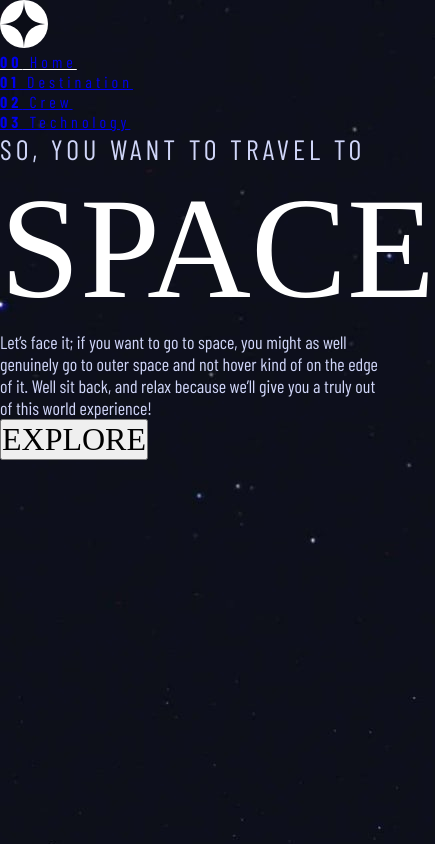
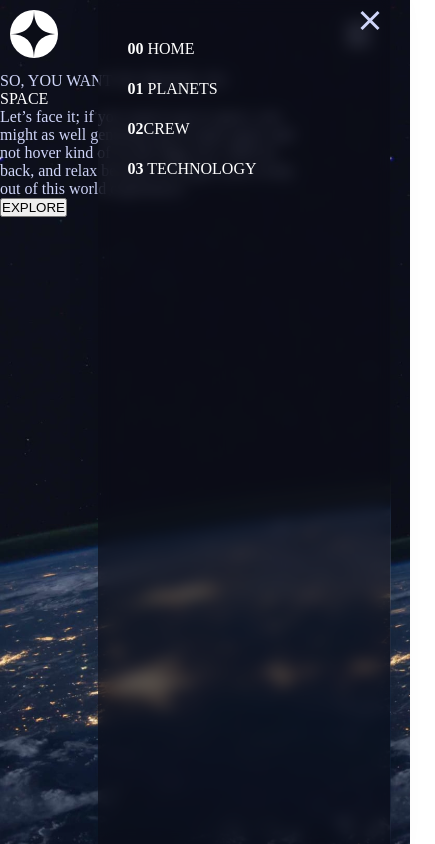
Before and after one commit to felipedvieira/Space-tourism-website, a plain HTML site: page docs/index.html in a window 390 px wide. Shown: the whole page, 435 px wide, since content can reach past the window. Drawn offline with nearby package versions, Linux system fonts and the light colour scheme; a web font is replaced by a local one.

Commit message:
status: On branch main Modiefied nav

```diff
--- a/docs/index.css
+++ b/docs/index.css
@@ -9,55 +9,6 @@ body,html{
 
 }
 
-.textPreset-1{
-    font-family: "Bellefair", serif;
-    letter-spacing: 0px;
-    font-size: 144px;
-}
-
-.textPreset-2{
-    font-family: "Bellefair", serif;
-    letter-spacing: 0px;
-    font-size: 100px;
-}
-
-.textPreset-3{
-    font-family: "Bellefair", serif;
-    letter-spacing: 0px;
-    font-size: 56px;
-}
-
-.textPreset-4{
-    font-family: "Bellefair", serif;
-    letter-spacing: 0px;
-    font-size: 32px;
-}
-
-.textPreset-5{
-    font-family: "Barlow Condensed", sans-serif;
-    letter-spacing: 4px;
-    font-size: 28px;
-}
-.textPreset-6{
-    font-family: "Barlow Condensed", sans-serif;
-    letter-spacing: 0px;
-    font-size: 28px;
-}
-.textPreset-7{
-    font-family: "Barlow Condensed", sans-serif;
-    letter-spacing: 2px;
-    font-size: 14px;
-}
-.textPreset-8{
-    font-family: "Barlow Condensed", sans-serif;
-    letter-spacing: 4px;
-    font-size: 16px;
-}
-.textPreset-9{
-    font-family: "Barlow Condensed", sans-serif;
-    letter-spacing: 0px;
-    font-size: 18px;
-}
 
 .uppercase{
     text-transform: uppercase;
@@ -88,19 +39,131 @@ body,html{
   font-style: normal;
 }
 
+nav ul{
+    width: 100%;
+    display: flex;
+    flex-direction: row;
+    justify-content: flex-end;
+    list-style: none;
+}
 
-@media screen and (max-width: 400px){  /*MOBILE*/
+nav li:first-child{
+    margin-right:auto;
+}
+
+
+
+nav a{
+    height: 100%;
+    padding: 0 30px;
+    text-decoration: none;
+    color: white;
+}
+
+
+@media screen and (max-width: 425px){  /*MOBILE*/
 
      body{
-    background-image:url("assets/home/background-home-mobile.jpg");
-    background-repeat: no-repeat;
-    max-width: 1440px;
-    max-height: 900px;
+        background-image:url("assets/home/background-home-mobile.jpg");
+        background-size: cover;
     }
+
+
+    .sidebar{
+        height: 100vh;
+        max-width: 350px;
+        width: 75%;
+        position: fixed;
+        top: 0px;
+        right: 0px;
+        z-index: 999;
+        display: flex;
+        flex-direction: column;
+        align-items: flex-start;
+        justify-content: start;
+        transition: 0.3s ease;
+        background: rgba(11, 13, 23, 0.67);
+        box-shadow: 0 4px 30px rgba(0, 0, 0, 0.1);
+        backdrop-filter: blur(7.2px);
+        -webkit-backdrop-filter: blur(7.2px);
+    }
+
+    .siderabar li, a{
+        width: 100%;
+    }
+
+    .hideOnMobile{
+        display: none;
+    }
+
+    nav:first-child{
+        margin-right: auto;
+    }
+
+    nav{
+        padding:10px;
+        width: 100%;
+        display: flex;
+        justify-content: flex-end;
+        align-items: center;
+        justify-items: center;
+    }
+
+    li{
+        list-style: none;
+        text-decoration: none;
+        text-underline-offset: 40px;
+    }
+
+
+.align-li{
+    height: 100%;
+    align-self: center;
+}
+
+    a{
+        text-decoration: none;
+        color: white;
+
+
+    }
+
+    a:hover{
+        cursor: pointer;
+        text-decoration: underline rgba(255, 255, 255, 0.445);
+    }
+
+    .close-icon{
+        position: absolute;
+        top: 0;
+        right: 0;
+        padding: 10px;
+}
+
+.sidebar ul, .sidebar li{
+    height: 40px;
+    text-decoration: none;
+    list-style: none;
+    width: 100%;
+    text-align: start;
 
 }
 
-@media screen and (min-width:401px) and (max-width: 780px){  /*TABLET*/
+.sidebar li:hover{
+    background-color: white;
+    color: black;
+    cursor: pointer;
+}
+
+    .main-content{
+        width: 100%;;
+    }
+    .main-texts{
+        width: 80%;
+    }
+}
+
+@media screen and (min-width:425px) and (max-width: 780px){  /*TABLET*/
 
      body{
     background-image:url("assets/home/background-home-tablet.jpg");
@@ -120,39 +183,19 @@ body,html{
 
     }
 
+    .sidebar{
+        display:none;
+    }
+
+    .hideOnDesktop{
+        display: none;
+    }
+
     a:hover{
         cursor: pointer;
         text-decoration: underline rgba(255, 255, 255, 0.445);
     }
 
-
-    .header{
-        width: 100%;
-        height: 96px;
-        display: flex;
-        align-items: center;
-        margin-left: 32px;
-
-    }
-
-    .nav{
-        display: flex;
-        padding-left: 32px;
-        width: 85%;
-    }
-
-    .list{
-        display: flex;
-        width: 100%;
-        height: 96px;
-        background-color: rgba(255, 255, 255, 0.11);
-        align-items: center;
-        justify-content: space-around;
-        font-family: "Barlow Condensed", sans-serif;
-        text-transform: uppercase;
-        font-size: 16px;
-
-    }
 
     .main{
         height: auto;
@@ -188,40 +231,12 @@ body,html{
     background-repeat: no-repeat;
     }
 
-    .nav{
-        display: flex;
-        width: 60%;
-        flex-direction: column;
-    }
-    .header{
-        height: 136px;
-        width: 90%;
-        display: flex;
-        align-items: center;
-        margin-left: 64px;
-    }
-    .line{
-        height: 2px;
-        width: 25%;
-        margin-left: 64px;
-        border-bottom: 2px solid rgb(119, 119, 119);
-    }
-
     li{
         list-style: none;
         text-decoration: none;
         text-underline-offset: 40px;
     }
 
-    .list{
-        display: flex;
-        height: 96px;
-        background-color: rgba(255, 255, 255, 0.11);
-        align-items: center;
-        justify-content: space-around;
-        font-family: "Barlow Condensed", sans-serif;
-        text-transform: uppercase;
-    }
 
     a{
         text-decoration: none;
@@ -296,4 +311,12 @@ body,html{
     .paddingB-32px{
         padding-bottom: 32px;
     }
+
+    .sidebar{
+        display: none;
+    }
+
+    .hideOnDesktop{
+        display: none;
+    }
 }
--- a/docs/index.html
+++ b/docs/index.html
@@ -13,25 +13,30 @@
 </head>
 
 <body>
-    <div class="header">
-      <img src="assets\shared\logo.svg" alt="">
-      <span class="line"></span>
-      <nav class="nav">
-        <ul class="list">
-          <li><a href="#index.html" class="active-page textPreset-8"><b>00</b> Home</a></li>
-          <li><a href="destination-europa.html" class="textPreset-8"><b>01</b> Destination</a></li>
-          <li><a href="crew.html" class="textPreset-8"><b>02</b> Crew</a></li>
-          <li><a href="technology-capsule.html" class="textPreset-8"><b>03</b> Technology</a></li>
+
+    <nav class="header">
+        <ul class="ul-nav">
+            <li><img src="assets\shared\logo.svg" alt="" class=icon;"></li>
+            <li class="hideOnMobile"><a href="#"><b>00</b> HOME</a></li>
+            <li class="hideOnMobile"><a href="#"><b>01</b> PLANETS</a></li>
+            <li class="hideOnMobile"><a href="#"><b>02</b> CREW</a></li>
+            <li class="hideOnMobile"><a href="#"><b>03</b> TECHNOLOGY</a></li>
+            <li onclick=openSideBar() class="hideOnDesktop align-li"><a href="#"><img src="assets/shared/icon-hamburger.svg" alt="" style="width: 24px; height: 21px;"></a></li>
         </ul>
-
-      </nav>
-    </div>
+        <ul class="sidebar">
+            <li onclick=closeSideBar()><a href="#"><img src="assets\shared\icon-close.svg" alt="" class="close-icon"></a></li>
+            <li><a href="#"><b>00</b> HOME</a></li>
+            <li><a href="#"><b>01</b> PLANETS</a></li>
+            <li><a href="#"><b>02</b>CREW</a></li>
+            <li><a href="#"><b>03</b> TECHNOLOGY</a></li>
+        </ul>
+    </nav>
     <div class="main">
       <div class="mainContent">
         <div class="main-texts">
-          <p class="textPreset-5 blue-300 uppercase paddingB-16px">So, you want to travel to</p>
-          <p class="textPreset-1 white uppercase paddingB-32px">Space</p>
-          <p class="textPreset-9 blue-300"> Let’s face it; if you want to go to space, you might as well genuinely go to
+          <p class="blue-300 uppercase paddingB-16px">So, you want to travel to</p>
+          <p class="white uppercase paddingB-32px">Space</p>
+          <p class="blue-300"> Let’s face it; if you want to go to space, you might as well genuinely go to
     outer space and not hover kind of on the edge of it. Well sit back, and relax
     because we’ll give you a truly out of this world experience!</p>
         </div>
@@ -40,6 +45,16 @@
       <div class="hover-button"></div>
     </div>
 
+    <script>
+        function openSideBar(){
+            const sidebar = document.querySelector('.sidebar');
+            sidebar.style.display = 'flex';
+        }
 
+        function closeSideBar(){
+            const sidebar = document.querySelector('.sidebar');
+            sidebar.style.display = 'none';
+        }
+    </script>
   </body>
 </html>
```
